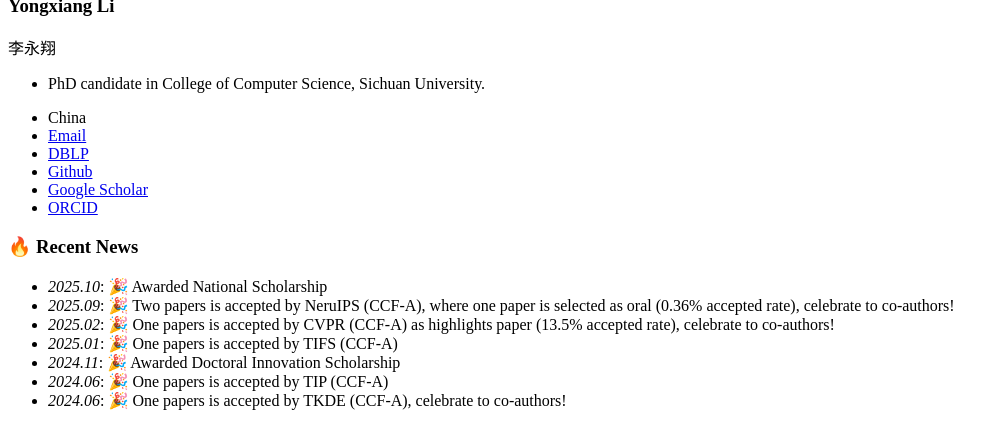
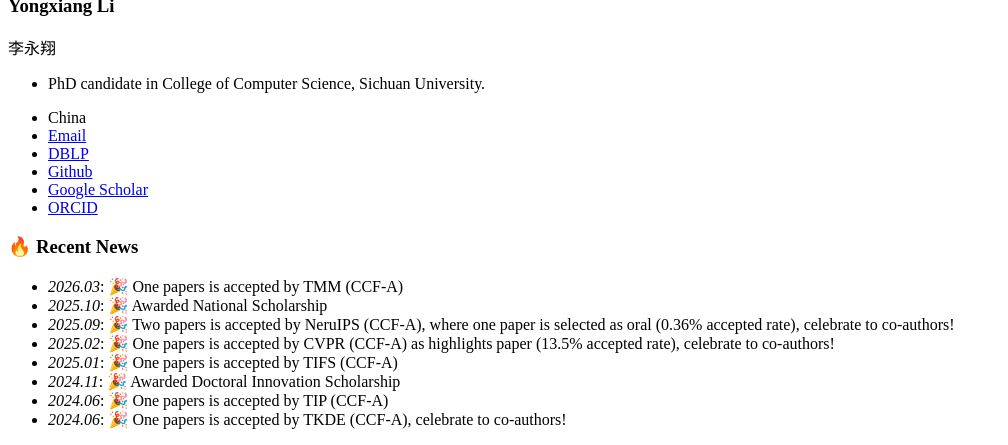
Before and after one commit to LYXRhythm/liyongxiang.github.io, a Jekyll site: the page built from _pages/includes/news.md, in a window 1280 px wide, cut to the strip 530-975 px from the top of the page. Shown: the whole strip, without its empty margins (0-1008 px from the left). Built offline with Jekyll 4.4.1, drawn with Linux system fonts in a browser that asks for light colours; our own code applies the rules of GitHub Pages for plain Markdown files.

Commit message:
Add recent news entries to news.md

```diff
--- a/_pages/includes/news.md
+++ b/_pages/includes/news.md
@@ -1,4 +1,5 @@
 # 🔥 Recent News
+- *2026.03*: 🎉 One papers is accepted by TMM (CCF-A)
 - *2025.10*: 🎉 Awarded National Scholarship
 - *2025.09*: 🎉 Two papers is accepted by NeruIPS (CCF-A), where one paper is selected as oral (0.36% accepted rate), celebrate to co-authors!
 - *2025.02*: 🎉 One papers is accepted by CVPR (CCF-A) as highlights paper (13.5% accepted rate), celebrate to co-authors!
```
